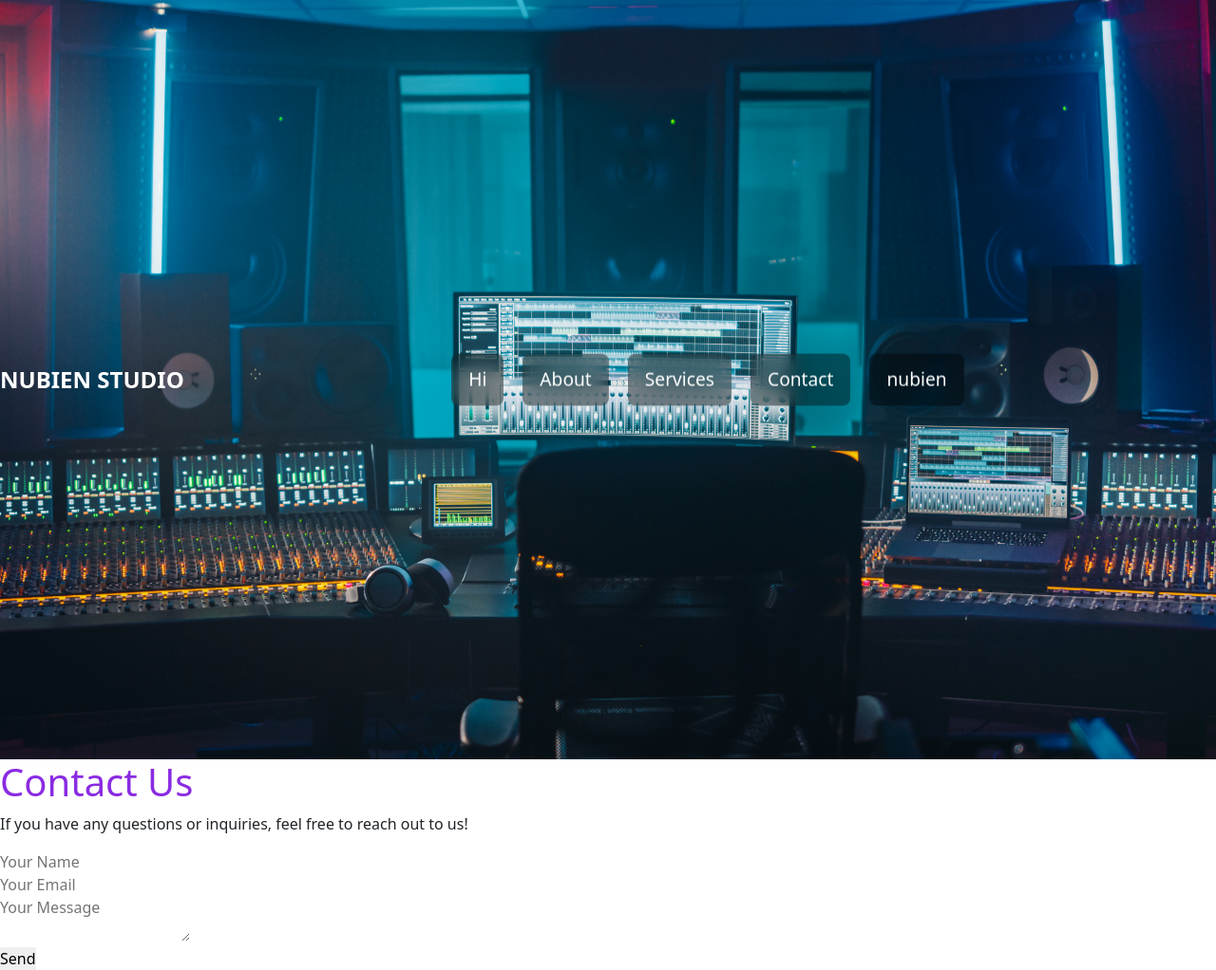
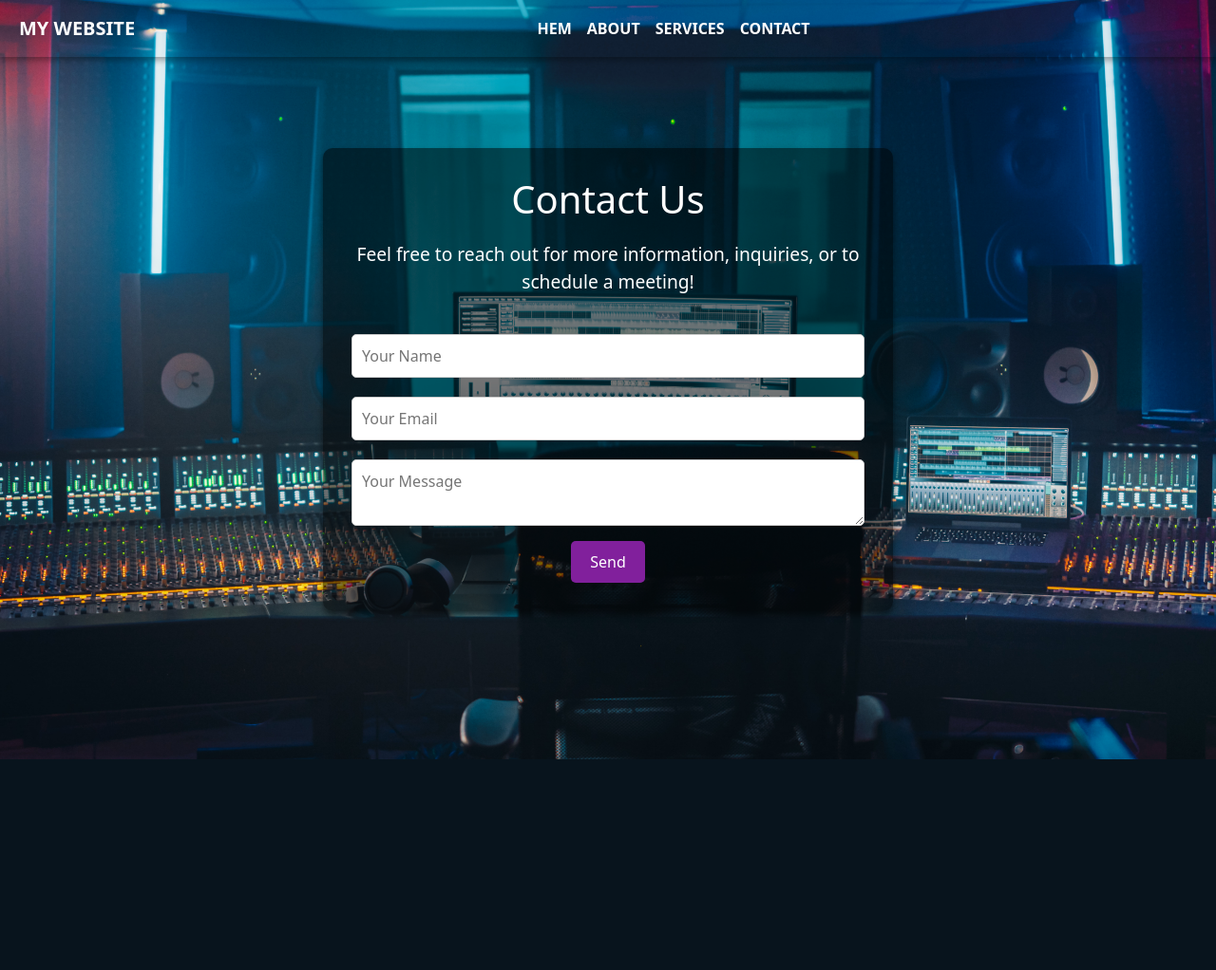
Before and after one commit to Jaredslocker21/brittassite, a Django app: page /contact/ in a window 1280 px wide. Shown: the whole page at 95% size. After the commit the page ends 800 px from the top, so only its background shows below. Run offline with Django 3.2, Linux system fonts and the light colour scheme; some libraries are stand-ins or nearby versions.

Commit message:
fixed contact

```diff
--- a/nubien_blog/templates/contact.html
+++ b/nubien_blog/templates/contact.html
@@ -1,14 +1,64 @@
-{% extends 'base.html' %}
+{% load static %}
+
+<!DOCTYPE html>
+<html lang="en">
+<head>
+    <meta charset="UTF-8">
+    <meta name="viewport" content="width=device-width, initial-scale=1.0">
+    <title>About - NuBien</title>
+    <link href="https://cdn.jsdelivr.net/npm/bootstrap@5.0.1/dist/css/bootstrap.min.css" rel="stylesheet">
+    <link rel="stylesheet" href="{% static 'css/contact.css' %}">
+    <link rel="stylesheet" href="{% static 'css/nav.css' %}">
+    <script src="{% static 'js/pagination.js' %}"></script>
+</head>
+
+
 
 {% block content %}
+<div class="contact-page">
+    <!-- Hero Background Section -->
+    <div class="hero-image">
+        <!-- Navbar -->
+        <nav class="navbar navbar-expand-lg navbar-light navbar-custom">
+            <a class="navbar-brand" href="/">My Website</a>
+            <button class="navbar-toggler" type="button" data-bs-toggle="collapse" data-bs-target="#navbarNav" aria-controls="navbarNav" aria-expanded="false" aria-label="Toggle navigation">
+                <span class="navbar-toggler-icon"></span>
+            </button>
+            <div class="collapse navbar-collapse" id="navbarNav">
+                <ul class="navbar-nav mx-auto">
+                    <div class="nav-link-wrapper">
+                        <a class="nav-link" href="{% url 'home' %}">Hem</a>
+                    </div>
+                    <li class="nav-item">
+                        <a class="nav-link" href="{% url 'about' %}">About</a>
+                    </li>
+                    <li class="nav-item">
+                        <a class="nav-link" href="{% url 'services' %}">Services</a>
+                    </li>
+                    <li class="nav-item">
+                        <a class="nav-link active" href="{% url 'contact' %}">Contact</a>
+                    </li>
+                </ul>
+            </div>
+        </nav>
+
+        <!-- Contact Content Section -->
+        <div class="contact-content">
             <h1>Contact Us</h1>
-    <p>If you have any questions or inquiries, feel free to reach out to us!</p>
+            <p>Feel free to reach out for more information, inquiries, or to schedule a meeting!</p>
             <form action="" method="post">
                 {% csrf_token %}
-        <!-- Form fields for name, email, message, etc. -->
                 <input type="text" name="name" placeholder="Your Name" required><br>
                 <input type="email" name="email" placeholder="Your Email" required><br>
                 <textarea name="message" placeholder="Your Message" required></textarea><br>
                 <button type="submit">Send</button>
             </form>
+        </div>
+    </div>
+</div>
 {% endblock %}
+<script src="https://code.jquery.com/jquery-3.5.1.min.js"></script> <!-- Use full jQuery version -->
+<script src="https://cdn.jsdelivr.net/npm/@popperjs/core@2.9.2/dist/umd/popper.min.js"></script>
+<script src="https://stackpath.bootstrapcdn.com/bootstrap/4.5.2/js/bootstrap.min.js"></script>
+</body>
+</html>
--- a/nubien_blog/templates/home.html
+++ b/nubien_blog/templates/home.html
@@ -31,7 +31,7 @@
                         <ul class="navbar-nav mx-auto">
                             <li class="nav-item">
                                 <div class="nav-link-wrapper">
-                                    <a class="nav-link" href="#">Home</a>
+                                    <a class="nav-link" href="{% url 'home' %}">NUBIEN STUDIO</a>
                                 </div>
                             </li>
                             <li class="nav-item">
--- /dev/null
+++ b/static/css/contact.css
@@ -0,0 +1,98 @@
+/* Global Reset */
+* {
+    margin: 0;
+    padding: 0;
+    box-sizing: border-box;
+}
+
+/* Hero Background */
+.hero-image {
+    background-image: url('../media/site_images/bgimage.jpeg');
+    background-position: center;
+    background-size: cover;
+    background-repeat: no-repeat;
+    height: 100vh;
+    display: flex;
+    flex-direction: column;
+    justify-content: center; /* Center content vertically */
+    align-items: center; /* Center content horizontally */
+    position: relative;
+    color: white;
+}
+
+/* Navbar Customization */
+.navbar-custom {
+    position: absolute;
+    top: 0;
+    width: 100%;
+    background: rgba(0, 0, 0, 0.6); /* Transparent background */
+    padding: 10px 20px;
+    z-index: 10; /* Ensure it stays above other elements */
+}
+
+.navbar-custom .navbar-brand,
+.navbar-custom .nav-link {
+    color: white !important;
+    font-weight: bold;
+}
+
+.navbar-custom .nav-link:hover {
+    color: #ffcc00 !important;
+}
+
+/* Contact Content Section */
+.contact-content {
+    text-align: center;
+    background: rgba(0, 0, 0, 0.5); /* Semi-transparent background */
+    padding: 30px;
+    border-radius: 10px;
+    box-shadow: 0 4px 6px rgba(0, 0, 0, 0.5);
+    max-width: 600px;
+    width: 90%; /* Adjust width for smaller screens */
+}
+
+.contact-content h1 {
+    font-size: 2.5rem;
+    margin-bottom: 20px;
+}
+
+.contact-content p {
+    font-size: 1.2rem;
+    margin-bottom: 30px;
+    line-height: 1.5;
+}
+
+.contact-content input,
+.contact-content textarea {
+    width: 100%;
+    padding: 10px;
+    margin: 10px 0;
+    border-radius: 5px;
+    border: 1px solid #ccc;
+    font-size: 1rem;
+}
+
+.contact-content button {
+    background-color: #81209c;
+    color: white;
+    border: none;
+    padding: 10px 20px;
+    font-size: 1rem;
+    cursor: pointer;
+    border-radius: 5px;
+}
+
+.contact-content button:hover {
+    background-color: #a62dbb;
+}
+
+/* Responsive Design */
+@media (max-width: 768px) {
+    .contact-content {
+        width: 90%; /* Full width on smaller screens */
+    }
+
+    .contact-content h1 {
+        font-size: 2rem;
+    }
+}
```
Also changed, not shown: db.sqlite3, media/blog_images/selfeg_spiril_scale.PNG (added), media/services/becklist.PNG (added). Lines whose indentation alone changed are shown as unchanged.
